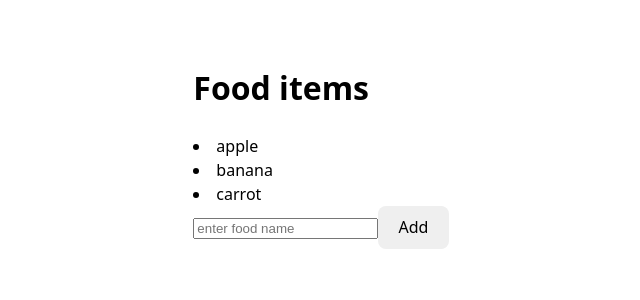
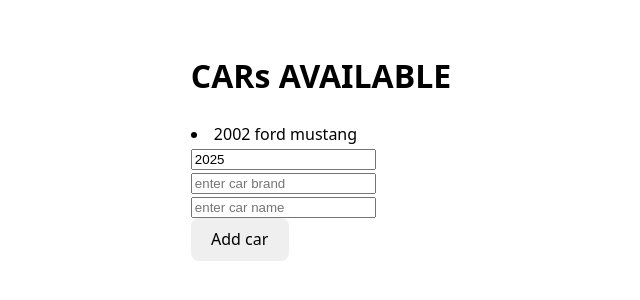
Before and after one commit to Akash-Anandhan/react, a React (Vite) app in the folder my-react-app/: page / in a window 1280 px wide. Shown: the part 262-562 px from the top of the page, without its empty margins (319-959 px from the left). Built offline with nearby package versions, Linux system fonts and the light colour scheme.

Commit message:
array object upadte
used setter method for list objects in an array and handled minor exception when the user tries an empty submit on the webpage

```diff
--- a/my-react-app/src/App.jsx
+++ b/my-react-app/src/App.jsx
@@ -1,6 +1,6 @@
-import Arrayuse from "./Arrayuse";
+import ListObject from "./ListObject";
 
 function App() {
-  return(<Arrayuse/>);
+  return(<ListObject/>);
 }
 export default App
--- /dev/null
+++ b/my-react-app/src/ListObject.jsx
@@ -0,0 +1,56 @@
+import { use, useState } from "react";
+
+function ListObject(){
+    let [car , setcar] = useState([{Name : "mustang", Brand : "ford", Year: 2002
+                                    }]);
+    const [carName , setcarName] = useState("");
+    const [carYear , setcaraYear] = useState(2025);
+    const [carBrand , setcarBrand] = useState("");
+    function handleAddCar(carName){
+        if(carName !== "" && carBrand !== ""){
+            const newCar = {
+                Name : carName,
+                Year : carYear,
+                Brand : carBrand
+            }
+            setcar([...car, newCar]);
+            setcarBrand("");
+            setcarName("");
+            setcaraYear(2025);
+        }
+        else{
+            alert("please enter the car name and brand")
+        }
+
+
+
+    }
+    function handlecaraYear(event){
+        setcaraYear(event.target.value);
+
+    }
+    function handlecarBrand(event){
+        setcarBrand(event.target.value);
+    }
+    function handlecarName(event){
+        setcarName(event.target.value);
+    }
+    function handleRemoveCar(index){
+        setcar(c => c.filter((_ , i) => i !== index))
+
+    }
+    return(
+        <div>
+            <h1>CARs AVAILABLE</h1>
+            {car.map((item, index) => <li key={index} onClick={() => handleRemoveCar(index)}>
+                {item.Year} {item.Brand} {item.Name}
+            </li> )}
+            <input type="number" value={carYear} placeholder="enter car year" onChange={handlecaraYear} /> <br />
+            <input type="text" value={carBrand} placeholder="enter car brand" onChange={handlecarBrand} /> <br />
+            <input type="text" value={carName} placeholder="enter car name" onChange={handlecarName} /> <br />
+            <button onClick={()=>handleAddCar(carName)}>Add car</button>
+        </div>
+    );
+
+}
+export default ListObject;
```
